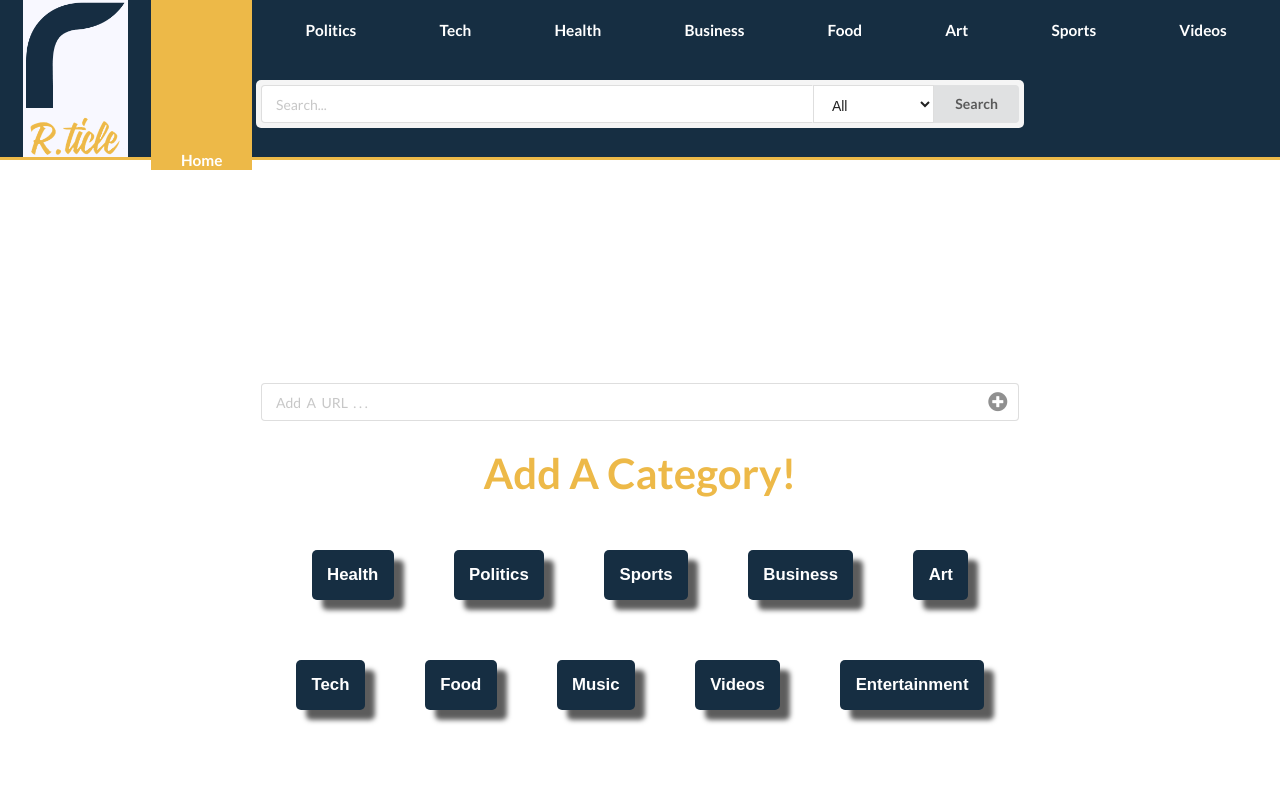
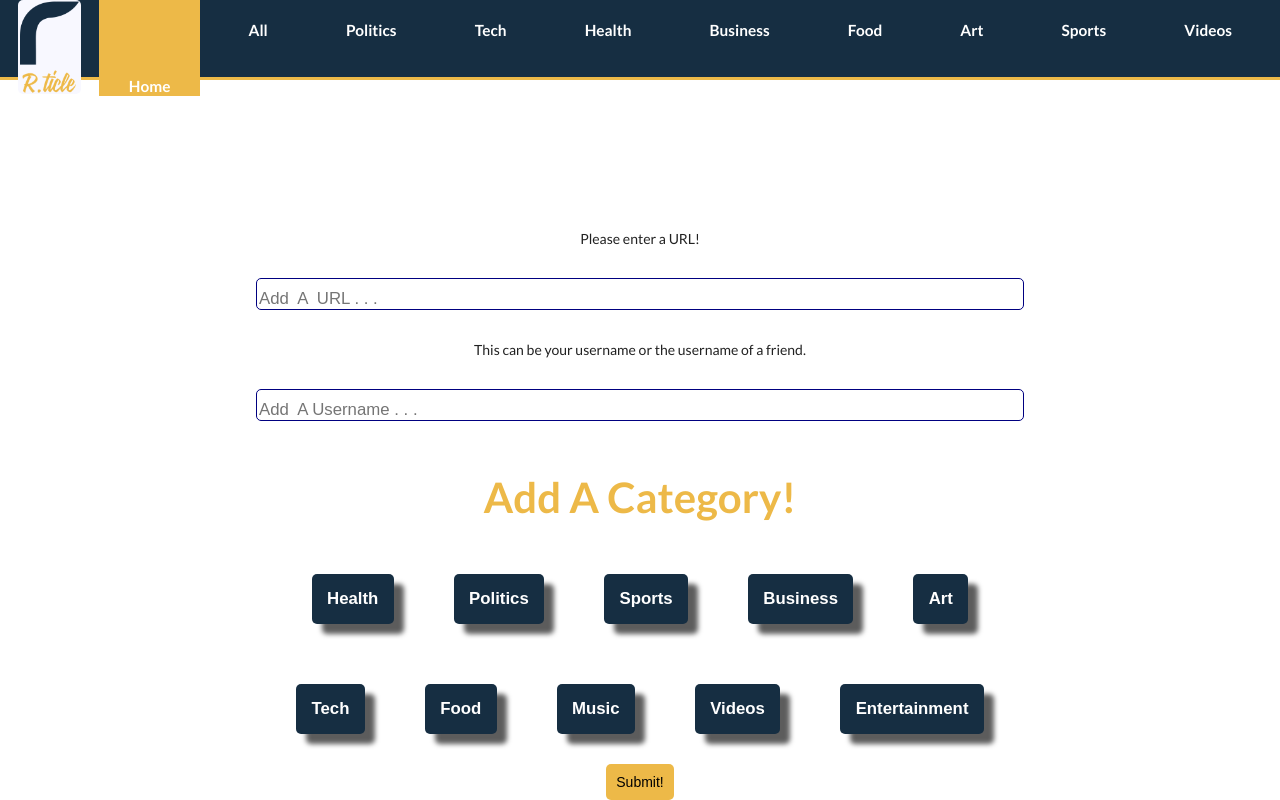
Before and after one commit to modern-day-researcher/build-modern-day-researcher-FE, a React (Create React App) app in the folder mdr/: page / in a window 1280 px wide. Built offline with nearby package versions, Linux system fonts and the light colour scheme.

Commit message:
Home page updating state

```diff
--- a/mdr/src/App.css
+++ b/mdr/src/App.css
@@ -2,6 +2,8 @@
   text-align: center;
   height: 100vh;
 }
+
+/* NAVBAR */
 
 .navbar {
   display: flex;
@@ -10,11 +12,14 @@
   position: fixed;
   width: 100%;
   border-bottom: 3px solid #edb948;
-  height: 20%;
+  height: 10%;
+  z-index: 999;
 }
 
 .logo {
   background: ghostwhite;
+  border-radius: 5px;
+  height: 94px;
 }
 
 .link-wrap {
@@ -28,21 +33,41 @@
   font-size: 1.1rem;
 }
 
-a:hover {
+a.link-wrap:hover {
   text-decoration: white underline;
   color: white;
 }
 
 a.link-wrap.activeNavButton {
   background: #edb948;
-  padding-top: 150px;
+  padding-top: 76px;
 }
 
 .ui.action.input {
   margin-top: 80px;
-  width: 60%;
   background: whitesmoke;
   border-radius: 5px;
+  position: fixed;
+  width: 45%;
+  z-index: 1000;
+}
+
+/* INPUTS */
+
+form {
+  display: flex;
+  flex-direction: column;
+  align-items: center;
+  height: 250px;
+  justify-content: space-evenly;
+}
+
+input {
+  width: 60%;
+  padding-top: 10px;
+  font-size: 1.2rem;
+  border-radius: 5px;
+  border: 1px solid navy;
 }
 
 /* CATEGORIES */
@@ -59,16 +84,12 @@
 }
 
 .URLsearch {
-  padding-top: 250px;
+  padding-top: 200px;
   padding-bottom: 20px;
 }
 
 .ui.icon.input {
   width: 60%;
-}
-
-i.plus.circle.icon {
-  font-size: 1.4rem;
 }
 
 .cat-flex {
@@ -103,3 +124,30 @@
   cursor: pointer;
   box-shadow: 15px 15px 5px 0px rgba(0,0,0,0.75);
 }
+
+.cat:focus {
+  background: #edb948;
+  color: #162e42;
+}
+
+.sumbitURL {
+  background: #edb948;
+  padding: 10px;
+  border-radius: 5px;
+}
+
+.sumbitURL:hover {
+  cursor: pointer;
+}
+
+/* ALL TAB */
+
+.wrap {
+  display: flex;
+  flex-wrap: wrap;
+  padding-top: 140px;
+}
+
+.wrap a {
+  margin: 20px;
+}
--- a/mdr/src/App.js
+++ b/mdr/src/App.js
@@ -3,6 +3,7 @@
 
 import NavBar from './components/header/NavBar';
 import Home from './components/home/Home';
+import All from './components/All';
 
 import './App.css';
 
@@ -14,6 +15,7 @@
           <div className='App'>
           <NavBar />
           <Route exact path='/' component={Home}/>
+          <Route path='/all' render={() => <All />} />
           </div>
         </Router>
       </div>
--- /dev/null
+++ b/mdr/src/components/All.js
@@ -0,0 +1,57 @@
+import React, { Component } from 'react'
+import MicrolinkCard from '@microlink/react'
+import '../App.css'
+
+class All extends Component {
+
+  render() {
+    return (
+      <div className='wrap'>
+        <MicrolinkCard
+          url='https://www.theverge.com/tldr/2018/2/7/16984284/tesla-space-falcon-heavy-launch-elon-musk'
+          size='large'
+        />
+        <MicrolinkCard
+          url='https://www.businessinsider.com/ipad-mini-price'
+          size='large'
+        />
+
+        <MicrolinkCard
+         url='https://www.businessinsider.com/new-york-may-legalize-e-scooters-lime-new-model-2019-1'
+         size='large'
+        />
+
+        <MicrolinkCard
+          url='https://www.nytimes.com/2019/04/15/world/europe/notre-dame-fire-what-we-know.html?action=click&module=Top%20Stories&pgtype=Homepage'
+          size='large'
+        />
+        <MicrolinkCard
+          url='https://www.csoonline.com/article/3387952/outside-the-box-malware-is-getting-more-common-security-researchers-warn.html'
+          size='large'
+        />
+
+        <MicrolinkCard
+         url='https://www.npr.org/2019/04/16/713876618/dog-saved-by-workers-on-oil-rig-135-miles-off-thai-coast'
+         size='large'
+        />
+
+        <MicrolinkCard
+          url='https://www.cnbc.com/2019/04/16/netflix-earnings-q1-2019.html'
+          size='large'
+        />
+        <MicrolinkCard
+          url='https://www.androidpolice.com/2019/04/16/samsung-galaxy-fold-appears-to-be-first-device-to-use-ultra-fast-eufs-3-0-storage/'
+          size='large'
+        />
+
+        <MicrolinkCard
+         url='https://www.cbsnews.com/news/a-wisconsin-mans-bet-that-tiger-woods-would-claim-masters-title-won-him-more-than-1-2-million/'
+         size='large'
+        />
+
+      </div>
+    )
+  }
+}
+
+export default All;
--- a/mdr/src/components/header/NavBar.js
+++ b/mdr/src/components/header/NavBar.js
@@ -11,6 +11,8 @@
             <div className='navbar'>
                 <img src={Logo} className='logo' alt='r.ticle logo'/>
                     <NavLink exact to='/' className='link-wrap' activeClassName='activeNavButton' >Home</NavLink>
+
+                    <NavLink exact to='/all' className='link-wrap' activeClassName='activeNavButton' >All</NavLink>
 
 
                     <NavLink to='/politics' className='link-wrap' activeClassName='activeNavButton' >Politics</NavLink>
@@ -37,15 +39,15 @@
                     <NavLink to='/video' className='link-wrap' activeClassName='activeNavButton' >Videos</NavLink>
 
             </div>
-            <div class="ui action input">
+            {/* <div className="ui action input">
                 <input type="text" placeholder="Search..." />
                 <select className="ui compact selection dropdown">
                     <option value="all">All</option>
                     <option selected="" value="articles">Articles</option>
                     <option value="products">Products</option>
                 </select>
-                <div className="ui button">Search</div>
-            </div>
+                <button className="ui button">Search</button>
+            </div> */}
         </section>
     )
 }
--- a/mdr/src/components/home/Categories.js
+++ b/mdr/src/components/home/Categories.js
@@ -1,26 +1,157 @@
 import React, { Component } from 'react';
+// import MicrolinkCard from '@microlink/react';
 import '../../App.css'
 
-export class Categories extends Component {
+export class Input extends Component {
+    constructor() {
+        super();
+        this.state = {
+            url: '',
+            category: '',
+            username: '',
+            completed: false
+        }
+    }
+
+    submitHandler = () => {
+        // event.preventDefault();
+        // const newLink = {
+        //     url: this.state.url,
+        //     category: this.state.category,
+        //     username: this.state.username,
+        //     completed: false
+        //  }
+        //   this.props.addLink(newLink);
+          this.setState({
+            url: '',
+            category: '',
+            username: ''
+        })
+        // this.props.history.push(`/${this.state.category}`)
+    }
+
+    handleURLChange = event => {
+        this.setState({ [event.target.name]: event.target.value });
+    };
+
+    handleUserChange = event => {
+        this.setState({ [event.target.name]: event.target.value });
+    };
+
+    clickHealth = event => {
+        event.preventDefault();
+        this.setState({
+            category: 'health'
+        })
+    }
+
+    clickPolitics = event => {
+        event.preventDefault();
+        this.setState({
+            category: 'politics'
+        })
+    }
+
+    clickSports = event => {
+        event.preventDefault();
+        this.setState({
+            category: 'sports'
+        })
+    }
+
+    clickBusiness = event => {
+        event.preventDefault();
+        this.setState({
+            category: 'business'
+        })
+    }
+
+    clickArt = event => {
+        event.preventDefault();
+        this.setState({
+            category: 'art'
+        })
+    }
+
+    clickTech = event => {
+        event.preventDefault();
+        this.setState({
+            category: 'tech'
+        })
+    }
+
+    clickFood = event => {
+        event.preventDefault();
+        this.setState({
+            category: 'food'
+        })
+    }
+
+    clickMusic = event => {
+        event.preventDefault();
+        this.setState({
+            category: 'music'
+        })
+    }
+
+    clickVideos = event => {
+        event.preventDefault();
+        this.setState({
+            category: 'videos'
+        })
+    }
+
+    clickEntertainment = event => {
+        event.preventDefault();
+        this.setState({
+            category: 'entertainment'
+        })
+    }
+
   render() {
     return (
-        <div className='cat-flex'>
+        <div>
+            <div className='URLsearch'>
+                <form onSubmit={this.submitHandler}>
+                    <label>Please enter a URL!</label>
+                    <input
+                        name='url'
+                        value={this.state.url}
+                        placeholder='Add  A  URL . . .'
+                        onChange={this.handleURLChange}
+                    >
+
+                    </input>
+                    <label>This can be your username or the username of a friend.</label>
+                    <input
+                        name='username'
+                        value={this.state.username}
+                        placeholder='Add  A Username . . .'
+                        onChange={this.handleUserChange}
+                    >
+
+                    </input>
+                </form>
+            </div>
+               <div className='cat-flex'>
             <h1 className='cat-head'>Add A Category!</h1>
             <div className='cat-wrap'>
-                <button className='cat'> Health </button>
-                <button className='cat'> Politics </button>
-                <button className='cat'> Sports </button>
-                <button className='cat'> Business </button>
-                <button className='cat'> Art </button>
-                <button className='cat'> Tech </button>
-                <button className='cat'> Food </button>
-                <button className='cat'> Music </button>
-                <button className='cat'> Videos </button>
-                <button className='cat'> Entertainment </button>
+                <button className='cat' onClick={this.clickHealth}> Health </button>
+                <button className='cat' onClick={this.clickPolitics}> Politics </button>
+                <button className='cat' onClick={this.clickSports}> Sports </button>
+                <button className='cat' onClick={this.clickBusiness}> Business </button>
+                <button className='cat' onClick={this.clickArt}> Art </button>
+                <button className='cat' onClick={this.clickTech}> Tech </button>
+                <button className='cat' onClick={this.clickFood}> Food </button>
+                <button className='cat' onClick={this.clickMusic}> Music </button>
+                <button className='cat' onClick={this.clickVideos}> Videos </button>
+                <button className='cat' onClick={this.clickEntertainment}> Entertainment </button>
             </div>
          </div>
+         <button className='sumbitURL' onClick={this.submitHandler}>Submit!</button>
+        </div>
     )
   }
 }
 
-export default Categories;
+export default Input;
--- a/mdr/src/components/home/Home.js
+++ b/mdr/src/components/home/Home.js
@@ -1,6 +1,5 @@
 import React from 'react';
-import Input from './Input';
-import Categories from './Categories';
+import Input from './Categories';
 
 
 class Home extends React.Component {
@@ -8,7 +7,7 @@
         return (
             <div>
                 <Input />
-                <Categories />
+                {/* <Categories /> */}
             </div>
         )
     }
--- a/mdr/src/components/home/Input.js
+++ b/mdr/src/components/home/Input.js
@@ -1,17 +1,24 @@
-import React, { Component } from 'react'
-import '../../App.css'
+// import React, { Component } from 'react'
+// import '../../App.css'
 
-export class Input extends Component {
-  render() {
-    return (
-      <div className='URLsearch'>
-        <div className="ui icon input">
-          <input type="text" placeholder="Add  A  URL  . . . " />
-          <i class="plus circle icon"></i>
-        </div>
-        </div>
-    )
-  }
-}
+// export class Input extends Component {
+//     constructor() {
+//         super();
+//         this.state = {
+//             url=''
+//         }
+//     }
 
-export default Input;
+//   render() {
+//     return (
+//       <div className='URLsearch'>
+//         <div className="ui icon input">
+//           <input type="text" placeholder="Add  A  URL  . . . " />
+//           <i className="plus circle icon"></i>
+//         </div>
+//         </div>
+//     )
+//   }
+// }
+
+// export default Input;
--- a/mdr/src/index.js
+++ b/mdr/src/index.js
@@ -8,7 +8,7 @@
 import App from './App';
 
 const store = createStore(reducer, applyMiddleware(thunk));
-window.reduxStore = store;
+
 const rootElement = document.getElementById('root');
 ReactDOM.render(
   <Provider store={store}>
```
Also changed, not shown: mdr/src/components/URL.js (added).
